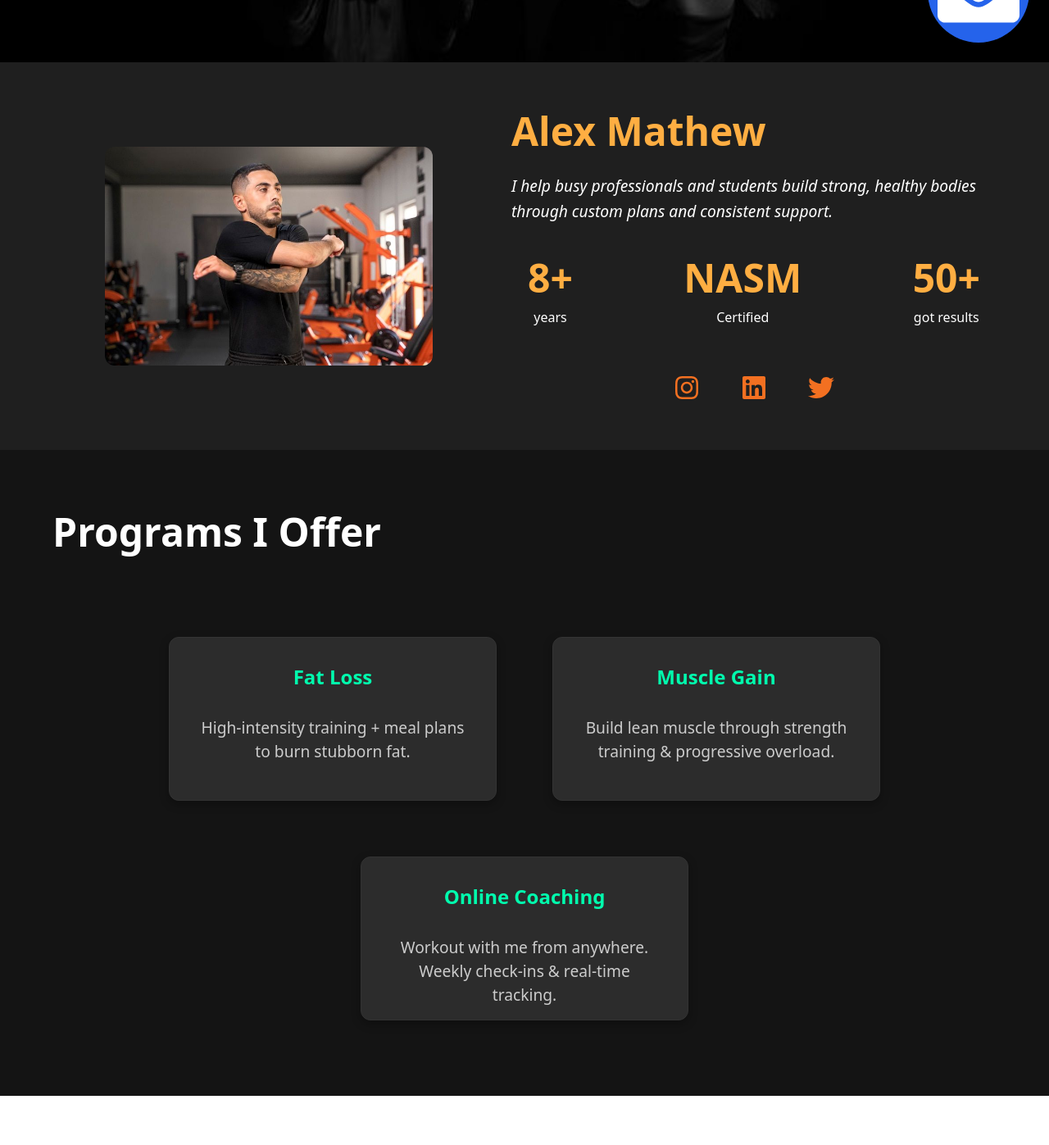
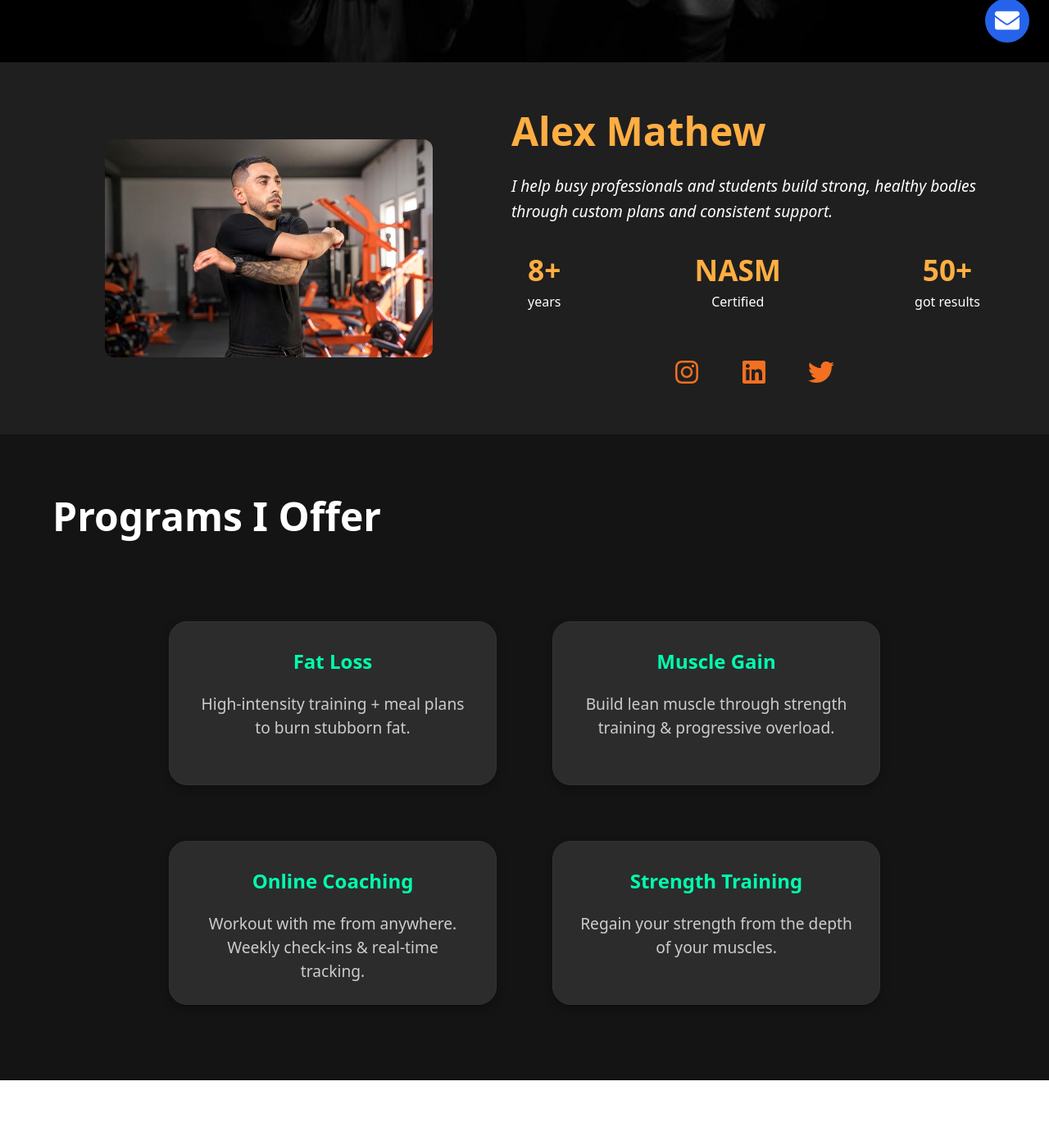
Before and after one commit to pathan-Hameed/Fitness-Portfolio, a React (Vite) app: page / in a window 1280 px wide. Shown: the part 724-2121 px from the top of the page at 82% size. Built offline with nearby package versions, Linux system fonts and the light colour scheme.

Commit message:
updated programs section

```diff
--- a/src/components/about/About.css
+++ b/src/components/about/About.css
@@ -52,7 +52,7 @@
   align-items: center;
   li span{
     padding: 5px 0;
-    font-size: 3rem;
+    font-size: 2.2rem;
     text-align: left;
     color: #ffae42;
     font-weight: bold;
@@ -132,7 +132,7 @@
 
   .proofs li .certified {
     color: #ffae42;
-    font-size: 4rem;
+    font-size: 5rem;
     font-weight: bolder;
   }
 
--- a/src/components/contact/ContactButton.jsx
+++ b/src/components/contact/ContactButton.jsx
@@ -23,7 +23,7 @@ const ContactButton = () => {
     href={isMobile ? "tel:+1234567890" : "mailto:you@example.com?subject=Portfolio Inquiry"}
     className="contact-button"
   >
-    {isMobile ? <FaPhone size={50} /> : <FaEnvelope size={100} />}
+    {isMobile ? <FaPhone size={100} /> : <FaEnvelope size={30} />}
   </a>
 </div>
   );
--- a/src/components/offerservice/Offer.jsx
+++ b/src/components/offerservice/Offer.jsx
@@ -24,6 +24,12 @@ export default function Offer() {
               tracking.
             </p>
           </div>
+          <div className="card">
+            <h3>Strength Training</h3>
+            <p>
+              Regain your strength from the depth of your muscles.
+            </p>
+          </div>
         </div>
       </div>
   )
--- a/src/components/offerservice/offer.css
+++ b/src/components/offerservice/offer.css
@@ -9,7 +9,7 @@
   display: flex;
   flex-direction: row;
   flex-wrap: wrap;
-  justify-content: flex-start;
+  justify-content: center;
   align-items: flex-start;
   gap: 3rem;
   padding: 50px 50px;
@@ -29,10 +29,10 @@
 .card {
   min-width: 400px;
   width: 400px;
-  height: 400px;
+  height: 450px;
   background-color: #2c2c2c; /* Dark card */
   border: 1px solid #333;
-  border-radius: 12px;
+  border-radius: 22px;
   padding: 30px;
   box-shadow: 0 4px 12px rgba(0, 0, 0, 0.3);
   transition: transform 0.3s ease, background-color 0.3s ease;
@@ -52,7 +52,7 @@
 
 /* Paragraph text */
 .card p {
-  font-size: 1.75rem;
+  font-size: 2.2rem;
   color: #ccc;
 }
 
@@ -79,6 +79,8 @@
 
   .card h3 {
     font-size: 1.5rem;
+  margin-bottom: 20px;
+
   }
 
   .card p {
```
